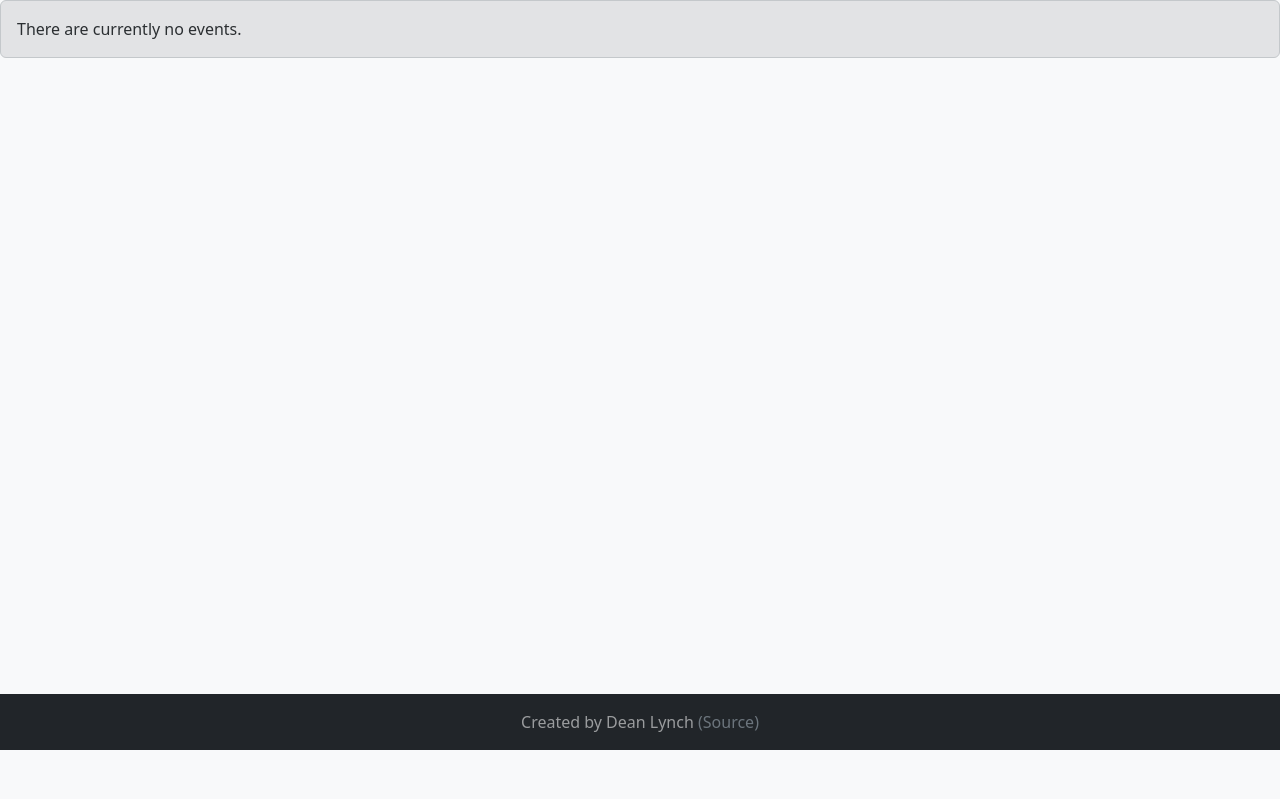
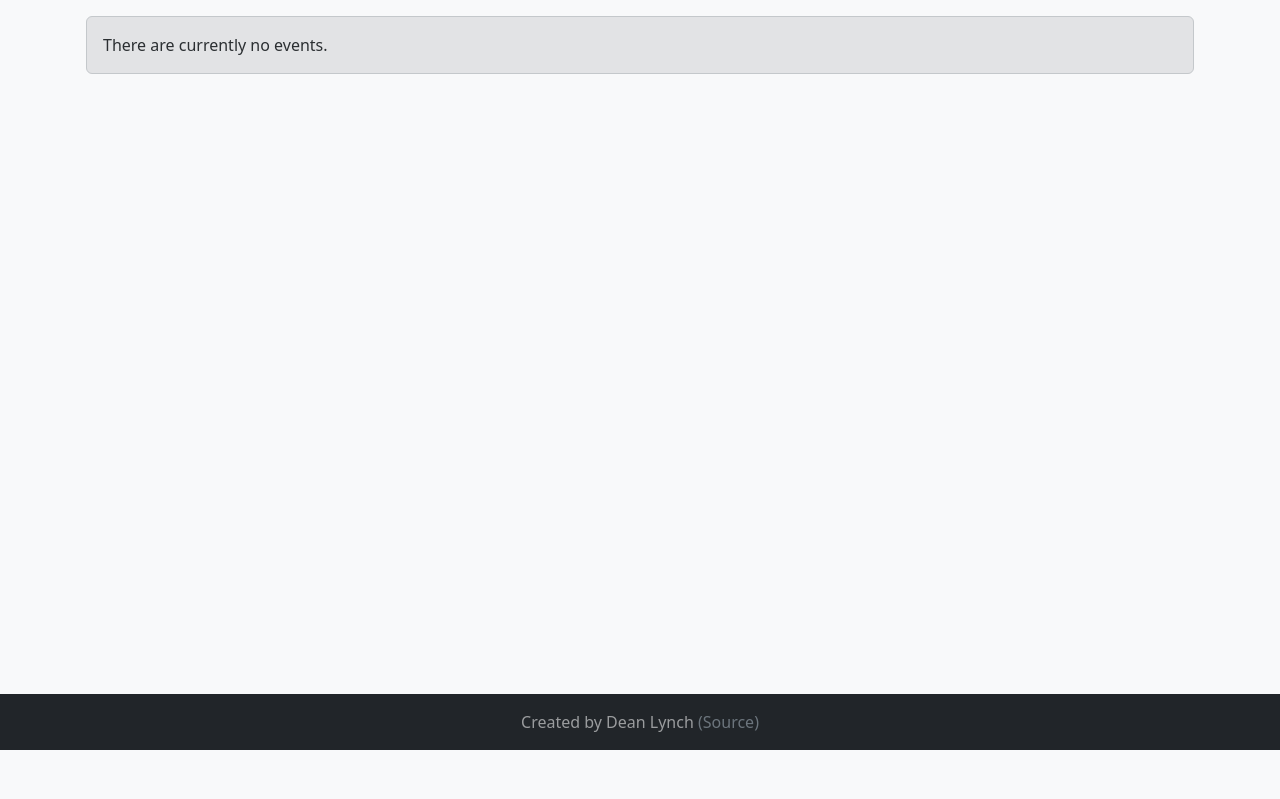
Before and after one commit to lynchdean/pizzapool, a Django app: page /events/ in a window 1280 px wide. Shown: the part 50-849 px from the top of the page. Run offline with Django 5.2, Linux system fonts and the light colour scheme; data that the repository does not hold is empty; some libraries are stand-ins or nearby versions.

Commit message:
add container to index.html

```diff
--- a/events/templates/events/index.html
+++ b/events/templates/events/index.html
@@ -2,6 +2,7 @@
 {% extends "./main_template.html" %}
 
 {% block content %}
+<div class="container p-3">
     {% if events_list %}
         <ul>
         {% for event in events_list %}
@@ -13,4 +14,5 @@
             There are currently no events.
         </div>
     {% endif %}
+</div>
 {% endblock %}
```
Lines whose indentation alone changed are shown as unchanged.
